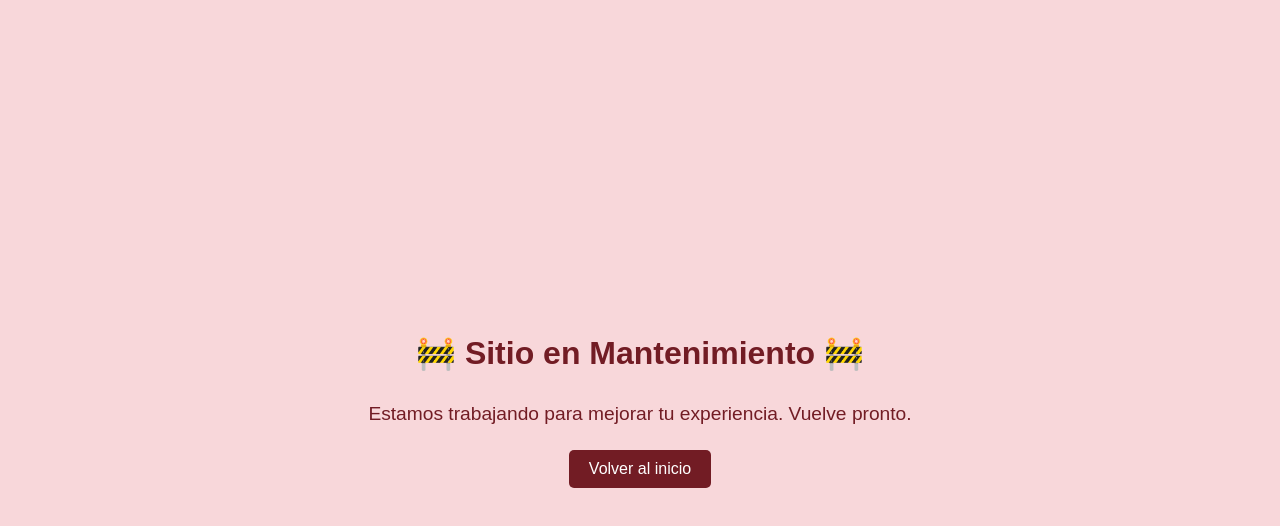
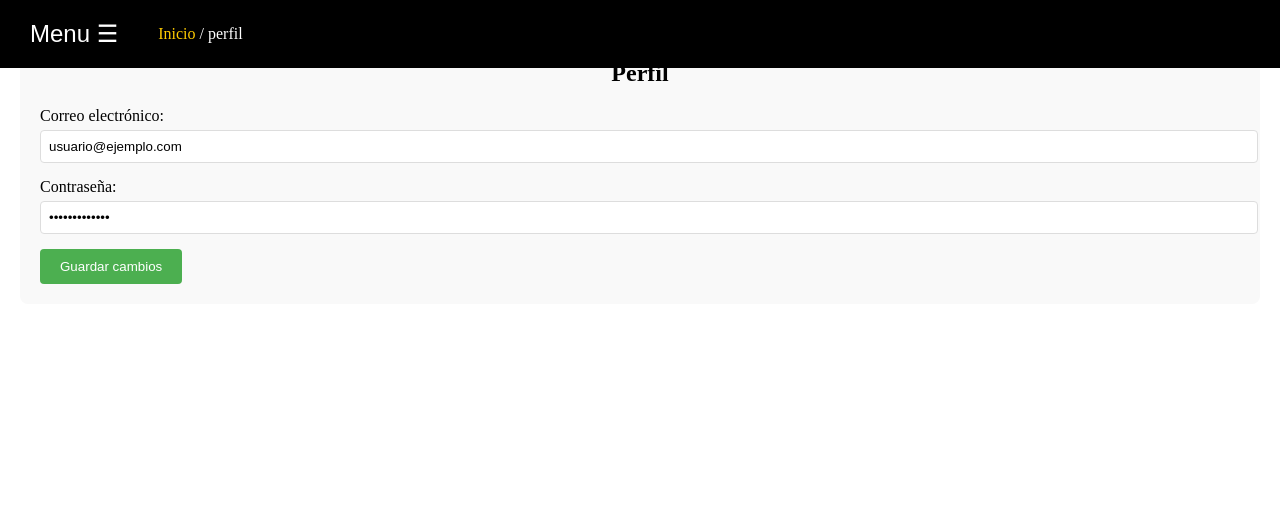
Before and after one commit to ryxn-179c/desarrollo-web, a Vue app: page /perfil in a window 1280 px wide. Shown: the top 526 px of the page. Built offline with nearby package versions, Linux system fonts and the light colour scheme.

Commit message:
Actualización proyecto

```diff
--- /dev/null
+++ b/src/components/Perfil.vue
@@ -0,0 +1,220 @@
+<template>
+    <div>
+      <!-- Navbar -->
+      <nav class="navbar">
+        <button class="hamburger" @click="menuAbierto = !menuAbierto">
+          Menu ☰
+        </button>
+
+        <!-- Breadcrumbs -->
+        <div class="breadcrumbs">
+          <span v-for="(crumb, index) in breadcrumbs" :key="index">
+            <router-link v-if="index < breadcrumbs.length - 1" :to="getPath(index)">{{ crumb }}</router-link>
+            <span v-else>{{ crumb }}</span>
+            <span v-if="index < breadcrumbs.length - 1"> / </span>
+          </span>
+        </div>
+      </nav>
+
+      <!-- Fondo oscuro cuando el menú está abierto -->
+      <div v-if="menuAbierto" class="overlay" @click="menuAbierto = false"></div>
+
+      <!-- Botón de cerrar fuera del menú -->
+      <button class="cerrar-menu" v-if="menuAbierto" @click="menuAbierto = false">✖</button>
+
+      <!-- Menú lateral -->
+      <aside class="menu-lateral" :class="{ abierto: menuAbierto }">
+        <ul>
+          <li><router-link to="/inicio">Inicio</router-link></li>
+          <li><router-link to="/empleados">Empleados</router-link></li>
+          <li><router-link to="/almacen">Almacén</router-link></li>
+          <li><router-link to="/produccion">Producción</router-link></li>
+          <li><router-link to="/configuraciones">Configuraciones</router-link></li>
+          <li><router-link to="/ventas">Ventas</router-link></li>
+          <li><router-link to="/inventario">Inventario</router-link></li>
+          <li><router-link to="/reportes">Reportes</router-link></li>
+          <li><router-link to="/clientes">Clientes</router-link></li>
+          <li><router-link to="/sucursales">Sucursales</router-link></li>
+          <li><router-link to="/perfil">Perfil</router-link></li>
+        </ul>
+      </aside>
+
+      <!-- Perfil -->
+      <div class="perfil">
+        <h2>Perfil</h2>
+        <form @submit.prevent="guardarCambios">
+          <div class="form-group">
+            <label for="email">Correo electrónico:</label>
+            <input type="email" v-model="usuario.email" id="email" required />
+          </div>
+          <div class="form-group">
+            <label for="password">Contraseña:</label>
+            <input type="password" v-model="usuario.password" id="password" required />
+          </div>
+          <button type="submit">Guardar cambios</button>
+        </form>
+      </div>
+    </div>
+  </template>
+
+  <script>
+  export default {
+    name: 'PerfilOne',
+    data() {
+      return {
+        menuAbierto: false,
+        usuario: {
+          email: 'usuario@ejemplo.com',
+          password: 'contraseña123'
+        }
+      };
+    },
+    computed: {
+      breadcrumbs() {
+        const paths = this.$route.path.split('/').filter(p => p);
+        return ['Inicio', ...paths];
+      }
+    },
+    methods: {
+      getPath(index) {
+        return '/' + this.breadcrumbs.slice(1, index + 1).join('/');
+      },
+      guardarCambios() {
+        // Aquí iría el código para guardar los cambios, como una llamada a la API
+        console.log('Cambios guardados:', this.usuario);
+        // Por ejemplo, podrías guardar los cambios en un servidor
+      }
+    }
+  };
+  </script>
+
+  <style scoped>
+  /***** Estilos generales *****/
+  .navbar {
+    background-color: #000;
+    position: fixed;
+    top: 0;
+    width: 100%;
+    padding: 10px;
+    display: flex;
+    align-items: center;
+    z-index: 1000;
+  }
+
+  .hamburger {
+    font-size: 24px;
+    color: white;
+    background: none;
+    border: none;
+    cursor: pointer;
+  }
+
+  /***** Breadcrumbs *****/
+  .breadcrumbs {
+    color: white;
+    margin-left: 20px;
+    font-size: 16px;
+  }
+
+  .breadcrumbs a {
+    color: #ffcc00;
+    text-decoration: none;
+  }
+
+  .breadcrumbs a:hover {
+    text-decoration: underline;
+  }
+
+  /***** Menú lateral *****/
+  .menu-lateral {
+    position: fixed;
+    top: 0;
+    left: -250px;
+    width: 250px;
+    height: 100%;
+    background: #222;
+    transition: left 0.3s;
+    z-index: 1001;
+  }
+
+  .menu-lateral.abierto {
+    left: 0;
+  }
+
+  .menu-lateral ul {
+    padding: 0;
+    margin: 0;
+    list-style: none;
+  }
+
+  .menu-lateral li {
+    padding: 15px;
+    border-bottom: 1px solid #444;
+  }
+
+  .menu-lateral a {
+    color: white;
+    text-decoration: none;
+    font-size: 18px;
+    display: block;
+  }
+
+  .menu-lateral a:hover {
+    background: #444;
+  }
+
+  .cerrar-menu {
+    position: fixed;
+    top: 10px;
+    right: 10px;
+    background: red;
+    color: white;
+    border: none;
+    padding: 10px 15px;
+    font-size: 20px;
+    cursor: pointer;
+    border-radius: 5px;
+    z-index: 1002;
+  }
+
+  /***** Perfil *****/
+  .perfil {
+    margin: 20px;
+    padding: 20px;
+    background-color: #f9f9f9;
+    border-radius: 8px;
+  }
+
+  .perfil h2 {
+    text-align: center;
+  }
+
+  .form-group {
+    margin-bottom: 15px;
+  }
+
+  label {
+    display: block;
+    margin-bottom: 5px;
+  }
+
+  input {
+    width: 100%;
+    padding: 8px;
+    border: 1px solid #ddd;
+    border-radius: 4px;
+  }
+
+  button {
+    padding: 10px 20px;
+    background-color: #4caf50;
+    color: white;
+    border: none;
+    border-radius: 4px;
+    cursor: pointer;
+  }
+
+  button:hover {
+    background-color: #45a049;
+  }
+  </style>
--- a/src/router/index.js
+++ b/src/router/index.js
@@ -1,6 +1,7 @@
 import { createRouter, createWebHistory } from 'vue-router';
 import Login from '../components/LoginForm.vue';
 import Home from '../components/Home.vue';
+import Perfil from '../components/Perfil.vue'; // Importamos la vista de perfil
 import ErrorView from '../components/ErrorView.vue'; // Asegúrate que la ruta sea correcta
 
 const routes = [
@@ -13,6 +14,11 @@ const routes = [
     path: '/home',
     name: 'HomeView',
     component: Home
+  },
+  {
+    path: '/perfil',
+    name: 'Perfil',
+    component: Perfil // Agregamos la ruta de perfil
   },
   // Ruta comodín para redirigir a la página de error
   {
```
